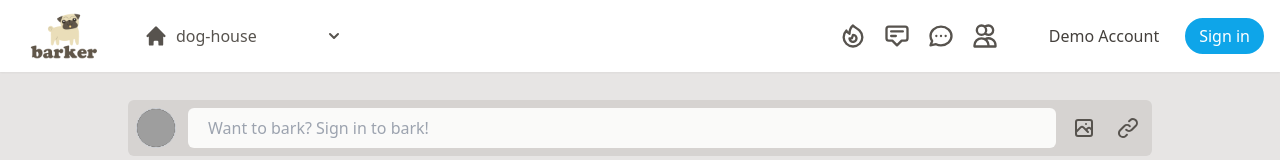
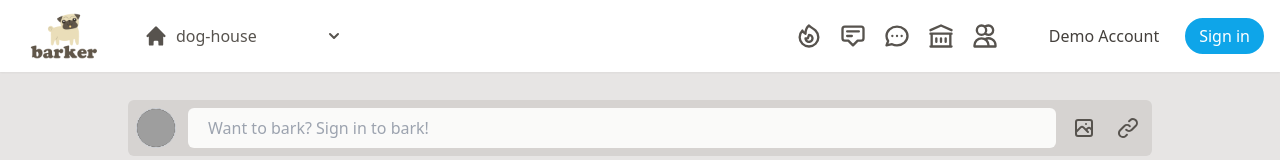
Before and after one commit to Earth-Hominid/Barker-Forums, a Next.js app in the folder client/: page / in a window 1280 px wide. Shown: the top 160 px of the page. Built offline with nearby package versions, Linux system fonts and the light colour scheme; no server answers; grey boxes are pictures that could not be loaded.

Commit message:
link to subforums added

```diff
--- a/client/components/Navigation/top-navigation/NavigationButtonContainer.tsx
+++ b/client/components/Navigation/top-navigation/NavigationButtonContainer.tsx
@@ -7,6 +7,7 @@ import {
   ChatIcon,
   MenuIcon,
   UsersIcon,
+  LibraryIcon,
 } from '@heroicons/react/outline';
 
 import {
@@ -21,6 +22,7 @@ import {
   GreenIconWrap,
   IndigoIconWrap,
   LogoutButtonLink,
+  CyanIconWrap,
 } from './Styles';
 
 const NavigationButtonContainer = ({
@@ -36,7 +38,7 @@ const NavigationButtonContainer = ({
         <ButtonContainer>
           <OrangeIconWrap>
             <FireIcon />
-          </OrangeIconWrap>{' '}
+          </OrangeIconWrap>
           <Link href="/create/howl">
             <BlueIconWrap>
               <AnnotationIcon />
@@ -47,17 +49,22 @@ const NavigationButtonContainer = ({
               <ChatIcon />
             </IndigoIconWrap>
           </Link>
+          <Link href="/subforums">
+            <SkyIconWrap>
+              <LibraryIcon />
+            </SkyIconWrap>
+          </Link>
           <Link href="/users">
-            <SkyIconWrap>
+            <CyanIconWrap>
               <UsersIcon />
-            </SkyIconWrap>
+            </CyanIconWrap>
           </Link>
         </ButtonContainer>
 
         {session ? (
           <>
             <LogoutButtonLink onClick={signOut}>Logout</LogoutButtonLink>
-            <ButtonLink onClick={signOut}>
+            <ButtonLink>
               <Link href="/dashboard">
                 <div className="text-xs flex-1">
                   <a>
--- a/client/components/Navigation/top-navigation/Styles.ts
+++ b/client/components/Navigation/top-navigation/Styles.ts
@@ -118,7 +118,7 @@ export const CyanIconWrap = tw.div`
   md:p-1
   md:hover:bg-cyan-100
   md:hover:text-cyan-700
-  rounded-md
+  rounded-3xl
   text-stone-600
   duration-150
   transition
@@ -148,7 +148,7 @@ export const SkyIconWrap = tw.div`
   md:p-1
   md:hover:bg-sky-100
   md:hover:text-sky-600
-  rounded-md
+  rounded-3xl
   text-stone-600
   duration-150
   transition
```
